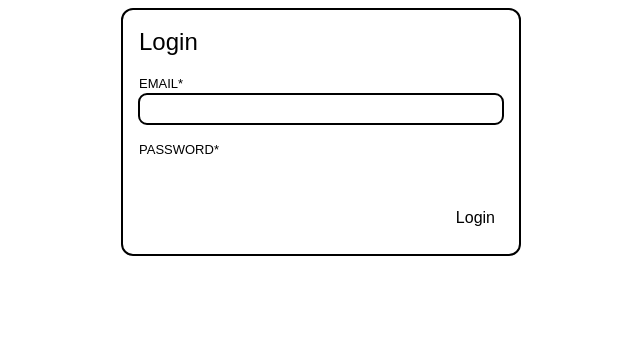
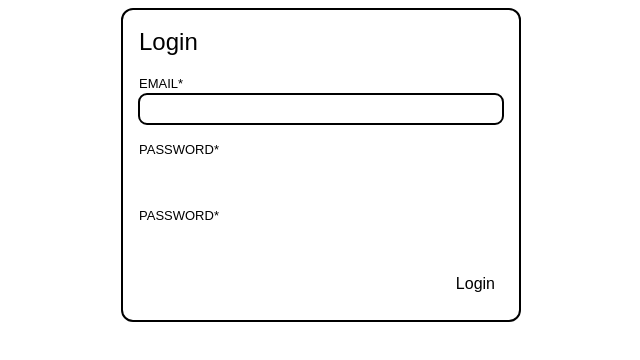
Before and after one commit to spedaco6/spedaco, a Next.js app: page /login in a window 1280 px wide. Shown: the top 360 px of the page, without its empty margins (319-959 px from the left). Built offline with nearby package versions, Linux system fonts and the light colour scheme.

Commit message:
useInput now accepts dependencies in options

```diff
--- a/components/Forms/LoginForm.tsx
+++ b/components/Forms/LoginForm.tsx
@@ -1,17 +1,21 @@
 "use client";
-import React from "react";
+import React, { useMemo } from "react";
 import Form from "./Form";
 import Input from "../Input";
 import useInput, { UseInputReturn } from "@/hooks/useInput";
-import { PRESETS } from "@/lib/validation";
+import { MATCHES, PRESETS } from "@/lib/validation";
 
 export default function LoginForm({ className="" }: React.PropsWithChildren<{ className?: string }>): React.ReactElement {
   const email: UseInputReturn = useInput("email*", "", PRESETS.EMAIL);
   const password: UseInputReturn = useInput("password*", "", PRESETS.PASSWORD);
+  const cp_validation = useMemo(() => ([MATCHES(password.value)]), [password.value]);
+  const confirmPassword: UseInputReturn = useInput("confirmPassword*", "", cp_validation, { dependencies: [password.value] });
+
   return <Form className={`sm:w-[25rem] w-4/5 m-2 border-2 p-4 rounded-xl ${className}`}>
     <h2 className="text-2xl">Login</h2>
     <Input title="Email" hook={email} autoFocus />
     <Input title="Password" type="password" hook={password} />
+    <Input title="Password" type="password" hook={confirmPassword} />
     <div className="flex justify-end m-2 mt-4">
       <button>Login</button>
     </div>
--- a/hooks/useInput.tsx
+++ b/hooks/useInput.tsx
@@ -1,7 +1,7 @@
 "use client"
 
 import { IS_REQUIRED, ValidationFn, validationUtils, Validity } from "@/lib/validation"
-import { useCallback, useMemo, useState } from "react";
+import { useCallback, useEffect, useMemo, useState } from "react";
 
 export type UseInputReturn = {
   name: string,
@@ -13,6 +13,7 @@ export type UseInputReturn = {
   onChange: React.ChangeEventHandler<HTMLInputElement | HTMLTextAreaElement | HTMLSelectElement>,
   onBlur: React.ChangeEventHandler<HTMLInputElement | HTMLTextAreaElement | HTMLSelectElement>,
   onReset: () => void,
+  validate: () => void,
 }
 
 // Interface for input changes and blurs
@@ -25,11 +26,8 @@ interface InputCondition {
 export interface UseInputOptionsInput {
   enforceValidation?: "none" | "soft" | "hard",
   required?: boolean,
-  dependencies?: string[],
+  dependencies?: (string | number | boolean)[],
 }
-
-// Internal type that require all props
-type UseInputOptions = Required<UseInputOptionsInput>;
 
 export default function useInput(
   initName: string = "",
@@ -38,22 +36,15 @@ export default function useInput(
   initOptions: UseInputOptionsInput = {}
 ): UseInputReturn {
   // Check if name contains trailing asterisk
-  const { name, isRequired } = validationUtils.removeAsterisk(initName);
+  const result: { name: string, isRequired: boolean } = validationUtils.removeAsterisk(initName);
+  const { name } = result;
+  const isRequired: boolean = initOptions?.required ?? result.isRequired;
+
   // Update validationFns
   const validation: ValidationFn[] = useMemo((): ValidationFn[] => {
     if (isRequired && initValidation.length === 0) return [...initValidation, IS_REQUIRED];
     return [...initValidation];
   }, [initValidation, isRequired]);
-
-  // Update input options
-  const options: UseInputOptions = useMemo((): UseInputOptions => {
-    return {
-      enforceValidation: "none",
-      dependencies: [],
-      required: isRequired,
-      ...initOptions,
-    }
-  }, [initOptions, isRequired]);
 
   // prevValue saves the last valid value in case it must be reverted
   const [ prevValue, setPrevValue ] = useState<string | number | boolean>(initValue);
@@ -61,14 +52,18 @@ export default function useInput(
   const [ errors, setErrors ] = useState<string[]>([]);
   const [ condition, setCondition ] = useState<InputCondition>({ blurred: false, touched: false });
 
+  // Extract options configuration
+  const enforceValidation: "none"| "soft" | "hard" = initOptions?.enforceValidation ?? "none";
+  const dependencyString: string = initOptions?.dependencies ? "d:" + initOptions?.dependencies?.join(",") : "";
+
   const validate = useCallback((newValue: unknown = value): Validity => {
       const { isValid, errors: returnedErrors } = validationUtils.validateAll(newValue, validation);
       // Only setErrors if value is truthy or if it is required
-      const clearErrors = !newValue && !options.required;
+      const clearErrors = !newValue && !isRequired;
       const newErrors = clearErrors ? [] : returnedErrors;
       // Only setErrors if input has been blurred
       return { isValid, errors: newErrors };
-  }, [validation, options.required, value]);
+  }, [validation, isRequired, value]);
 
   const onChange: React.ChangeEventHandler<
     HTMLInputElement |
@@ -87,10 +82,11 @@ export default function useInput(
     if (condition.blurred) setErrors(newErrors);
 
     setValue(prev => {
-      if (options.enforceValidation === "hard" && !isValid) return prev;
-      return newValue
+      if (enforceValidation === "hard" && !isValid) return prev;
+      return newValue;
     });
-  }, [validate, condition.blurred, options.enforceValidation]);
+
+  }, [validate, condition.blurred, enforceValidation]);
 
   const onBlur: React.ChangeEventHandler<
     HTMLInputElement |
@@ -107,12 +103,11 @@ export default function useInput(
     // validate usually setError will not because condition.blurred is only now adjusted
     setErrors(newErrors);
     // Save value to prevValue if enforceValidation is true
-      if (options.enforceValidation !== "none" && isValid) setPrevValue(value);
+    if (enforceValidation !== "none" && isValid) setPrevValue(value);
     // Revert to previous valid value if enforceValidation is true
-      if (options.enforceValidation === "soft" && !isValid) setValue(prevValue);
-
+    if (enforceValidation === "soft" && !isValid) setValue(prevValue);
     }
-  }, [validate, condition, value, options.enforceValidation, prevValue]);
+  }, [validate, condition, value, enforceValidation, prevValue]);
 
   // Reset everything to initState. Preserve errors by passing false
   const onReset = useCallback((resetErrors: boolean = true): void => {
@@ -121,15 +116,23 @@ export default function useInput(
     if (resetErrors) setErrors([]);
   }, [initValue]);
 
+  useEffect(() => {
+    if (condition.blurred && dependencyString.length > 0) {
+      const result = validate();
+      setErrors(result.errors);
+    }
+  }, [condition.blurred, validate, dependencyString]);
+
   return {
     name,
     value,
     errors,
-    isRequired: options.required,
+    isRequired,
     touched: condition.touched,
     blurred: condition.blurred,
     onChange,
     onBlur,
     onReset,
+    validate,
   }
 }
```
Lines whose indentation alone changed are shown as unchanged.
